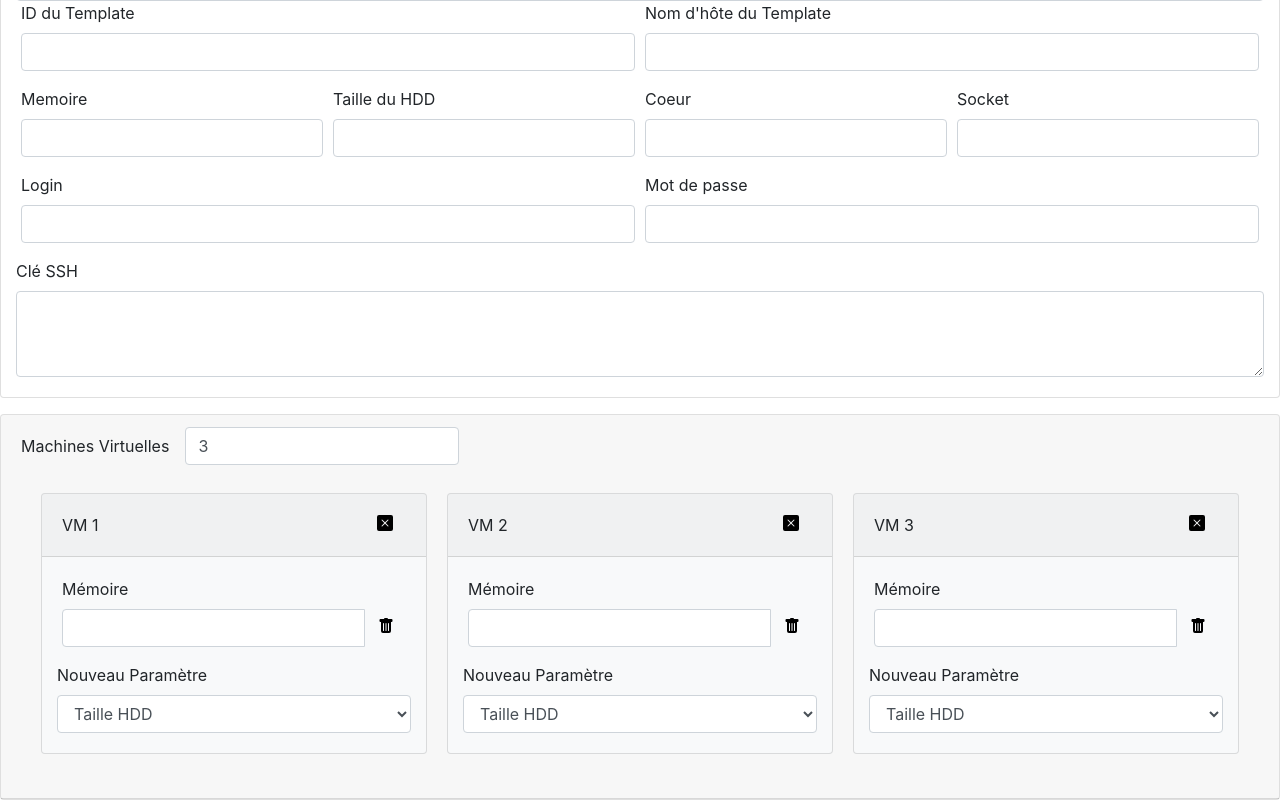
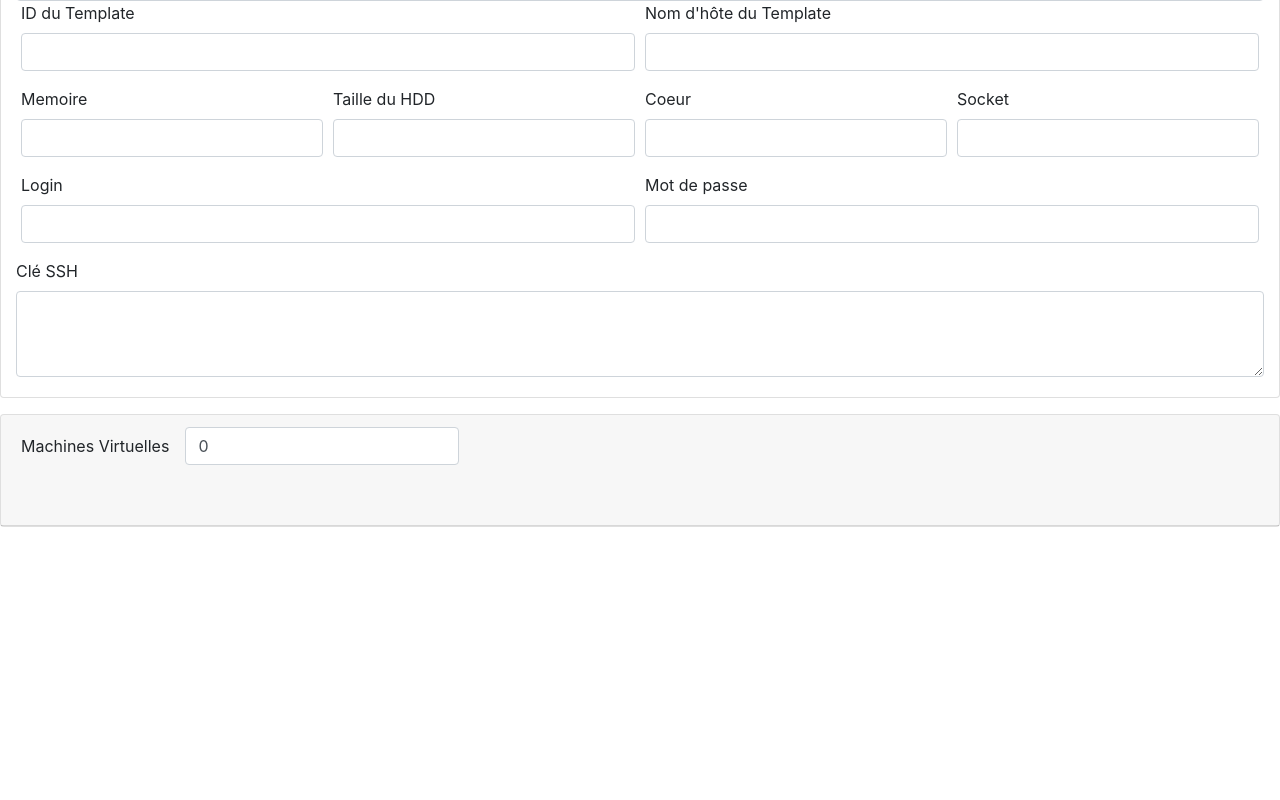
Before and after one commit to Xaarion/komtuve, a Vue app: page / in a window 1280 px wide. Shown: the part 329-1129 px from the top of the page. After the commit the page ends 856 px from the top, so only its background shows below. Built offline with nearby package versions, Linux system fonts and the light colour scheme.

Commit message:
pre-obejct list complete

```diff
--- a/src/components/virtualMachina.vue
+++ b/src/components/virtualMachina.vue
@@ -16,7 +16,6 @@
             placeholder=""
             aria-label="Exemple de texte avec un bouton Addon"
             aria-describedby="button-addon1"
-            v-model="memoir.sequence[CVM]"
           />
           <div class="input-group-prepend">
             <button class="btn trash-fill" type="button"></button>
@@ -37,7 +36,7 @@
 </template>
 
 <script>
-import { datas } from "../store.js";
+import { store } from "../store.js";
 
 export default {
   name: "virtualMachina",
@@ -47,7 +46,7 @@ export default {
 
   data() {
     return {
-      memoir: datas,
+      dataStore: store,
       CVM: 0,
     };
   },
@@ -60,11 +59,14 @@ export default {
 
 
     sup(ccvm) {
-    this.memoir.sequence.splice[(ccvm -1),1];
-    console.log(this.memoir.sequence[ccvm]);
-    //this.memoir.nbrVm = (this.memoir.nbrVm -1);
+    this.dataStore.data.sequence.splice[(ccvm -1),1];
+    console.log(this.dataStore.data.sequence[ccvm]);
+    //this.dataStore.nbrVm = (this.dataStore.nbrVm -1);
 
     },
+
+
+
   },
 
 
--- a/src/components/vmHeader.vue
+++ b/src/components/vmHeader.vue
@@ -5,18 +5,12 @@
         <label for="inputNumberOfVM">Machines Virtuelles</label>
       </div>
       <div class="form-group mx-sm-3 mb-2">
-        <input
-          type="number"
-          class="form-control"
-          id="inputNumberOfVM"
-          placeholder="Nombre de VM"
-          v-model="nbVm.nbrVm"
-        />
+        <input type="number" class="form-control" id="inputNumberOfVM" placeholder="Nombre de VM" v-model="wantedNbVm" />
       </div>
     </form>
     <div class="card-body">
       <div class="card-columns">
-        <div v-bind:key="i" v-for="i in nbVm.nbrVm">
+        <div v-bind:key="i" v-for="i in dataStore.data.sequence.length">
           <virtualMachinaVue v-bind:nombredevm="i"></virtualMachinaVue>
         </div>
       </div>
@@ -26,7 +20,7 @@
 
 <script>
 import virtualMachinaVue from "./virtualMachina.vue";
-import { datas } from "../store.js";
+import { store } from "../store.js";
 
 export default {
   name: "vmHeader",
@@ -36,8 +30,34 @@ export default {
 
   data() {
     return {
-      nbVm: datas,
+      dataStore: store,
+      wantedNbVm: 0
     };
   },
+  watch: {
+    wantedNbVm () {
+      this.changeVM()
+
+    }
+  },
+  methods: {
+    changeVM () {
+
+      for (let i = 0; i < 9; i++) {
+  str = str + i;
+
+
+      this.dataStore.data.sequence.push(
+        {
+          memoire: '',
+          id: this.dataStore.data.sequence.length
+        }
+      )
+      }
+
+    }
+  },
+
+
 };
 </script>
--- a/src/store.js
+++ b/src/store.js
@@ -1,8 +1,6 @@
-export const datas = {
-
-nbrVm: 3,
-
-
-sequence: [0]
-
+export const store = {
+    data: {
+        nbrVm: 0,
+        sequence: []
+    }
 }
```
